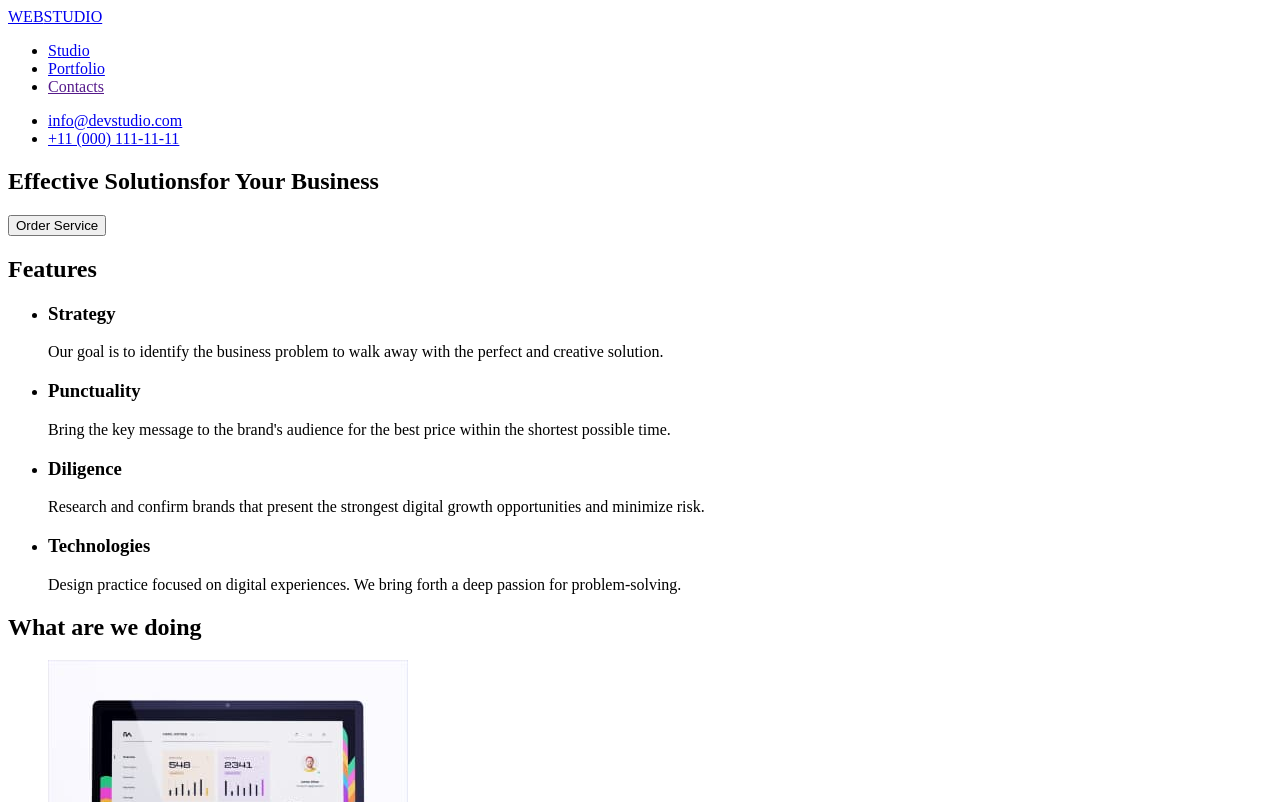
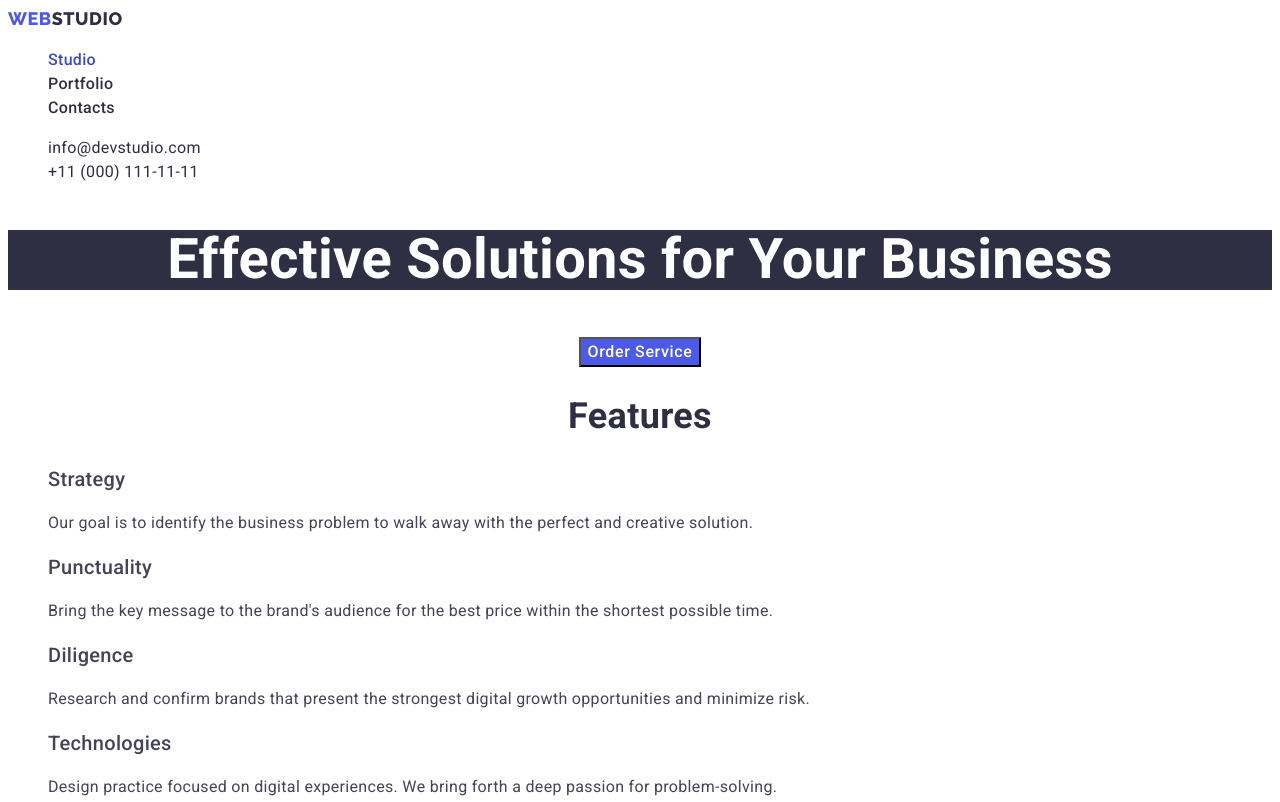
Before and after one commit to oleksyshyn/web-studio, a plain HTML site: page index.html in a window 1280 px wide. Shown: the top 802 px of the page. Drawn offline with Linux system fonts and the light colour scheme.

Commit message:
add main and studio css

```diff
--- /dev/null
+++ b/css/main.css
@@ -0,0 +1,94 @@
+:root {
+    --primary-text-color: #434455;
+    --secondary-text-color: #2E2F42;
+    --accent-color: #4D5AE5;
+    --dark-accent-color: #404BBF;
+    --white-color: #FFFFFF;
+    --grey-color: #E7E9FC;
+    --light-grey-color: #F4F4FD;
+}
+
+body {
+    background-color: var(--white-color);
+    color: var(--primary-text-color);
+
+    font-family: 'Roboto', sans-serif;
+    font-weight: 400;
+    font-size: 16px;
+    line-height: 1.5;
+    letter-spacing: 0.02em;
+}
+
+.link {
+    text-decoration: none;
+}
+
+.list {
+    list-style: none;
+}
+
+.btn {
+    font-family: inherit;
+    font-weight: 500;
+    font-size: 16px;
+    line-height: 1.5;
+    letter-spacing: 0.04em;
+    cursor: pointer;
+}
+
+
+/* Header */
+
+.logo {
+    color: var(--secondary-text-color);
+
+    font-family: 'Raleway', sans-serif;
+    font-weight: 800;
+    font-size: 18px;
+    line-height: 1.17;
+    letter-spacing: 0.03em;
+}
+
+.logo:hover,
+.logo:focus,
+.logo:active,
+.accent{
+    color: var(--accent-color);
+}
+
+.nav-list .link {
+    color: var(--secondary-text-color);
+    font-weight: 500;
+}
+
+.nav-list .link:hover,
+.nav-list .link:focus,
+.contacts-list .link:hover,
+.contacts-list .link:focus {
+    color: var(--accent-color);
+}
+
+.nav-list .link:active,
+.nav-list .link.current,
+.contacts-list .link:active {
+    color: var(--dark-accent-color);
+}
+
+.contacts-list .link {
+    color: var(--secondary-text-color);
+}
+
+
+/* Footer */
+
+.footer {
+    background-color: var(--secondary-text-color);
+}
+
+.logo-footer {
+    color: var(--light-grey-color);
+}
+
+.footer-text {
+    color: var(--grey-color);
+}
--- /dev/null
+++ b/css/studio.css
@@ -0,0 +1,50 @@
+/* Hero */
+
+.hero {
+    text-align: center;
+}
+
+.hero-title {
+    background-color: var(--secondary-text-color);
+    color: var(--white-color);
+
+    font-weight: 700;
+    font-size: 56px;
+    line-height: 1.07;
+}
+
+.hero-btn {
+    background-color: var(--accent-color);
+    color: var(--white-color);
+}
+
+.hero-btn:hover,
+.hero-btn:focus,
+.hero-btn:active {
+    background-color: var(--dark-accent-color);
+}
+
+
+/* Section */
+
+.section-title {
+    color: var(--secondary-text-color);
+
+    font-weight: 700;
+    font-size: 36px;
+    line-height: 1.11;
+    text-align: center;
+}
+
+.advantages-list .title,
+.member-list .title {
+    color: var(--secondary-text-colour);
+
+    font-weight: 500;
+    font-size: 20px;
+    line-height: 1.2;
+}
+
+.team {
+    background-color: var(--light-grey-color);
+}
--- a/index.html
+++ b/index.html
@@ -4,95 +4,103 @@
     <meta charset="UTF-8">
     <meta name="viewport" content="width=device-width, initial-scale=1.0">
     <title>Web Studio</title>
+    <link rel="preconnect" href="https://fonts.googleapis.com">
+    <link rel="preconnect" href="https://fonts.gstatic.com" crossorigin>
+    <link
+        href="https://fonts.googleapis.com/css2?family=Raleway:ital,wght@0,800;1,800&family=Roboto:wght@400;500;700;900&display=swap"
+        rel="stylesheet">
+    <link rel="stylesheet" href="./css/main.css">
+    <link rel="stylesheet" href="./css/studio.css">
 </head>
+
 <body>
     <header>
-        <a href="./index.html"><span>WEB</span>STUDIO</a>
+        <a href="./index.html" class="logo link"><span class="accent">WEB</span>STUDIO</a>
 
         <nav>
-            <ul>
-                <li><a href="/">Studio</a></li>
-                <li><a href="./portfolio.html">Portfolio</a></li>
-                <li><a href="">Contacts</a></li>
+            <ul class="nav-list list">
+                <li><a href="/" class="link current">Studio</a></li>
+                <li><a href="./portfolio.html" class="link">Portfolio</a></li>
+                <li><a href="" class="link">Contacts</a></li>
             </ul>
         </nav>
 
-        <ul>
-            <li><a href="mailto:info@devstudio.com">info@devstudio.com</a></li>
-            <li><a href="tel:+110001111111">+11 (000) 111-11-11</a></li>
+        <ul class="contacts-list list">
+            <li><a href="mailto:info@devstudio.com" class="link">info@devstudio.com</a></li>
+            <li><a href="tel:+110001111111" class="link">+11 (000) 111-11-11</a></li>
         </ul>
     </header>
 
     <main>
-        <section>
-            <h1>Effective Solutionsfor Your Business</h1>
-            <button type="button">Order Service</button>
+        <section class="hero">
+            <h1 class="hero-title">Effective Solutions for Your Business</h1>
+            <button type="button" class="btn hero-btn">Order Service</button>
         </section>
 
-        <section>
-            <h2>Features</h2>
+        <section class="section">
+            <h2 class="section-title">Features</h2>
 
-            <ul>
+            <ul class="advantages-list list">
                 <li>
-                    <h3>Strategy</h3>
+                    <h3 class="title">Strategy</h3>
                     <p>Our goal is to identify the business problem to walk away with the perfect and creative solution.</p>
                 </li>
                 <li>
-                    <h3>Punctuality</h3>
+                    <h3 class="title">Punctuality</h3>
                     <p>Bring the key message to the brand's audience for the best price within the shortest possible time.</p>
                 </li>
                 <li>
-                    <h3>Diligence</h3>
+                    <h3 class="title">Diligence</h3>
                     <p>Research and confirm brands that present the strongest digital growth opportunities and minimize risk.</p>
                 </li>
                 <li>
-                    <h3>Technologies</h3>
+                    <h3 class="title">Technologies</h3>
                     <p>Design practice focused on digital experiences. We bring forth a deep passion for problem-solving.</p>
                 </li>
             </ul>
         </section>
 
-        <section>
-            <h2>What are we doing</h2>
+        <section class="section">
+            <h2 class="section-title">What are we doing</h2>
 
-            <ul>
+            <ul class="list">
                 <li><img src="./images/img1.jpg" alt="Computer monitor" width="360"></li>
                 <li><img src="./images/img2.jpg" alt="Mobile phone and many screens" width="360"></li>
                 <li><img src="./images/img3.jpg" alt="Mobile phone in hand on laptop background" width="360"></li>
             </ul>
         </section>
 
-        <section>
-            <h2>Our Team</h2>
+        <section class="section team">
+            <h2 class="section-title">Our Team</h2>
 
-            <ul>
+            <ul class="member-list list">
                 <li>
                     <img src="./images/mark.jpg" alt="Mark Guerrero's photo" width="264">
-                    <h3>Mark Guerrero</h3>
+                    <h3 class="title">Mark Guerrero</h3>
                     <p>Product Designer</p>
                 </li>
                 <li>
                     <img src="./images/tom.jpg" alt="Tom Ford's photo" width="264">
-                    <h3>Tom Ford</h3>
+                    <h3 class="title">Tom Ford</h3>
                     <p>Frontend Developer</p>
                 </li>
                 <li>
                     <img src="./images/camila.jpg" alt="Camila Garcia's photo" width="264">
-                    <h3>Camila Garcia</h3>
+                    <h3 class="title">Camila Garcia</h3>
                     <p>Marketing</p>
                 </li>
                 <li>
                     <img src="./images/daniel.jpg" alt="Daniel Wilson's photo" width="264">
-                    <h3>Daniel Wilson</h3>
+                    <h3 class="title">Daniel Wilson</h3>
                     <p>UI Designer</p>
                 </li>
             </ul>
         </section>
     </main>
 
-    <footer>
-        <a href="./index.html"><span>WEB</span>STUDIO</a>
-        <p>Increase the flow of customers and sales for your business with digital marketing & growth solutions.</p>
+    <footer class="footer">
+        <a href="./index.html" class="logo logo-footer link"><span class="accent">WEB</span>STUDIO</a>
+        <p class="footer-text">Increase the flow of customers and sales for your business with digital marketing & growth solutions.</p>
     </footer>
 </body>
 </html>
```
